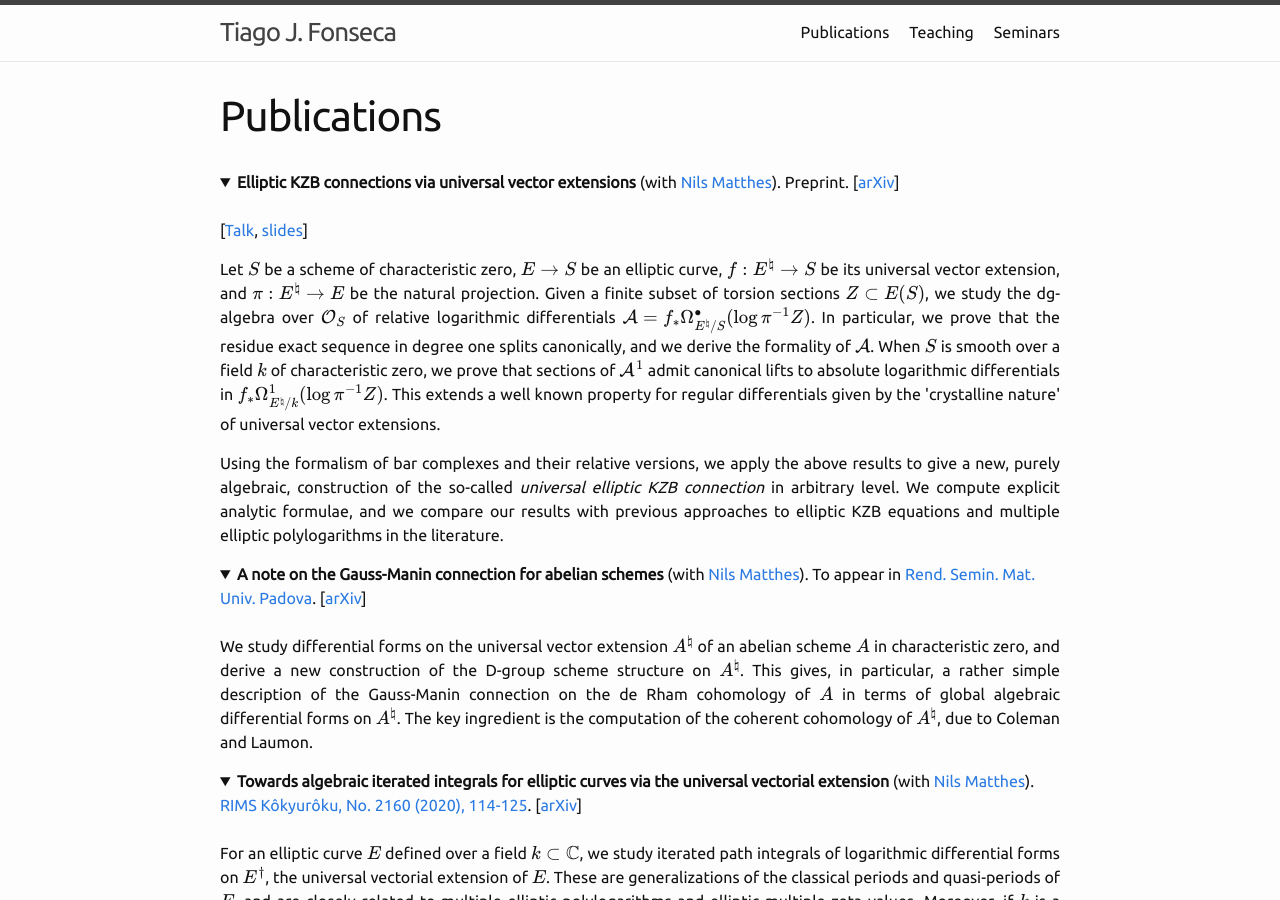
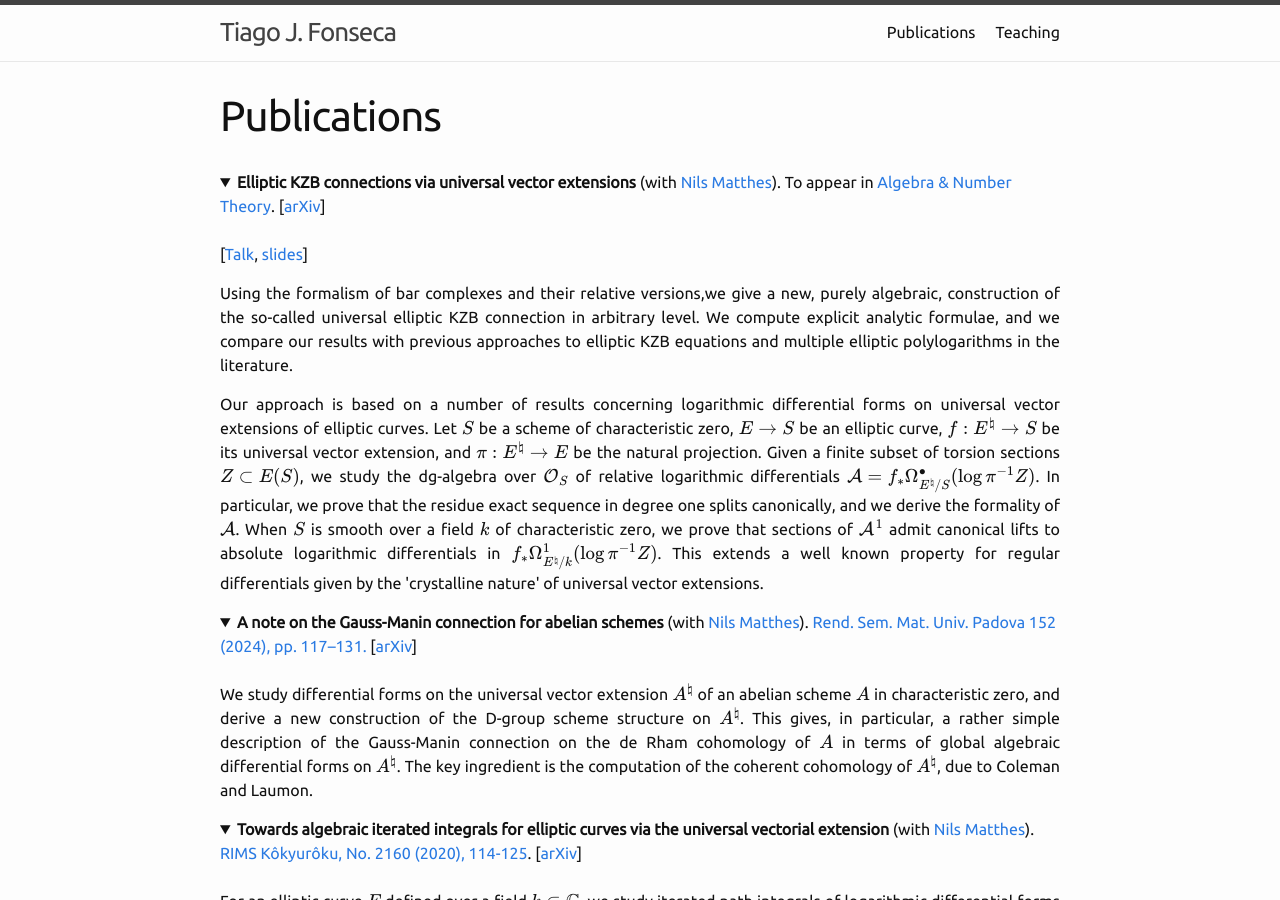
Before and after one commit to tjfonseca/tjfonseca.github.io, a Jekyll site: the page built from publications.md, in a window 1280 px wide and 900 px high. Built offline with Jekyll 4.4.1, drawn with Linux system fonts in a browser that asks for light colours; formulas are drawn with MathJax 3.

Commit message:
Initial commit

```diff
--- a/_config.yml
+++ b/_config.yml
@@ -50,7 +50,7 @@ header_pages:
 # - about.md
   - publications.md
   - teaching.md
-  - seminars.md
+#  - seminars.md
 #  - periods.md
 
 # Build settings
--- a/publications.md
+++ b/publications.md
@@ -5,24 +5,26 @@ permalink: /publications/
 ---
 
 <details open>
-	<summary><b>Elliptic KZB connections via universal vector extensions</b> (with <a href="https://nilsmatthes.github.io/" target="_blank">Nils Matthes</a>). Preprint. [<a href="https://arxiv.org/abs/2301.12560" target="_blank">arXiv</a>] </summary>
+	<summary><b>Elliptic KZB connections via universal vector extensions</b> (with <a href="https://nilsmatthes.github.io/" target="_blank">Nils Matthes</a>). To appear in <a href="https://msp.org/soon/coming.php?jpath=ant" target="_blank">Algebra & Number Theory</a>. [<a href="https://arxiv.org/abs/2301.12560" target="_blank">arXiv</a>] </summary>
 
 	<p><br>
   	[<a href="https://www.newton.ac.uk/seminar/36062/" target="_blank">Talk</a>, <a href="../assets/documents/slides-kzb.pdf" target="_blank">slides</a>]
   	</p>
 
+	<p align="justify">
+    	 Using the formalism of bar complexes and their relative versions,we give a new, purely algebraic, construction of the so-called universal elliptic KZB connection in arbitrary level. We compute explicit analytic formulae, and we compare our results with previous approaches to elliptic KZB equations and multiple elliptic polylogarithms in the literature.
+	</p>
+
 	 <p align="justify">
-	 Let $S$ be a scheme of characteristic zero, $E \to S$ be an elliptic curve, $f:E^{\natural} \to S$ be its universal vector extension, and $\pi:E^{\natural} \to E$ be the natural projection. Given a finite subset of torsion sections $Z\subset E(S)$, we study the dg-algebra over $\mathcal{O}_S$ of relative logarithmic differentials $\mathcal{A} = f_*\Omega^{\bullet}_{E^{\natural}/S}(\log \pi^{-1}Z)$. In particular, we prove that the residue exact sequence in degree one splits canonically, and we derive the formality of $\mathcal{A}$. When $S$ is smooth over a field $k$ of characteristic zero, we prove that sections of $\mathcal{A}^1$ admit canonical lifts to absolute logarithmic differentials in $f_*\Omega^1_{E^{\natural}/k}(\log \pi^{-1}Z)$. This extends a well known property for regular differentials given by the 'crystalline nature' of universal vector extensions.
+	  Our approach is based on a number of results concerning logarithmic differential forms on universal vector extensions of elliptic curves. Let $S$ be a scheme of characteristic zero, $E \to S$ be an elliptic curve, $f:E^{\natural} \to S$ be its universal vector extension, and $\pi:E^{\natural} \to E$ be the natural projection. Given a finite subset of torsion sections $Z\subset E(S)$, we study the dg-algebra over $\mathcal{O}_S$ of relative logarithmic differentials $\mathcal{A} = f_*\Omega^{\bullet}_{E^{\natural}/S}(\log \pi^{-1}Z)$. In particular, we prove that the residue exact sequence in degree one splits canonically, and we derive the formality of $\mathcal{A}$. When $S$ is smooth over a field $k$ of characteristic zero, we prove that sections of $\mathcal{A}^1$ admit canonical lifts to absolute logarithmic differentials in $f_*\Omega^1_{E^{\natural}/k}(\log \pi^{-1}Z)$. This extends a well known property for regular differentials given by the 'crystalline nature' of universal vector extensions.
 	 </p>
-	 <p align="justify">
-    	 Using the formalism of bar complexes and their relative versions, we apply the above results to give a new, purely algebraic, construction of the so-called <i>universal elliptic KZB connection</i> in arbitrary level. We compute explicit analytic formulae, and we compare our results with previous approaches to elliptic KZB equations and multiple elliptic polylogarithms in the literature.
-	</p>
+
 </details>
 
 <p></p>
 
 <details open>
-	<summary><b>A note on the Gauss-Manin connection for abelian schemes</b> (with <a href="https://nilsmatthes.github.io/" target="_blank">Nils Matthes</a>). To appear in <a href="http://rendiconti.math.unipd.it/forthcoming.php?lan=english" target="_blank">Rend. Semin. Mat. Univ. Padova</a>. [<a href="https://arxiv.org/abs/2201.06402" target="_blank">arXiv</a>] </summary>
+	<summary><b>A note on the Gauss-Manin connection for abelian schemes</b> (with <a href="https://nilsmatthes.github.io/" target="_blank">Nils Matthes</a>). <a href="https://ems.press/journals/rsmup/articles/14297620" target="_blank">Rend. Sem. Mat. Univ. Padova 152 (2024), pp. 117–131.</a> [<a href="https://arxiv.org/abs/2201.06402" target="_blank">arXiv</a>] </summary>
 
   <p align="justify"><br>
 	 We study differential forms on the universal vector extension $A^{\natural}$ of an abelian scheme $A$ in characteristic zero, and derive a new construction of the D-group scheme structure on $A^{\natural}$. This gives, in particular, a rather simple description of the Gauss-Manin connection on the de Rham cohomology of $A$ in terms of global algebraic differential forms on $A^{\natural}$. The key ingredient is the computation of the coherent cohomology of $A^{\natural}$, due to Coleman and Laumon.
```
Also changed, not shown: index.md (+6 -4 lines), teaching.md (+6 -3 lines).
